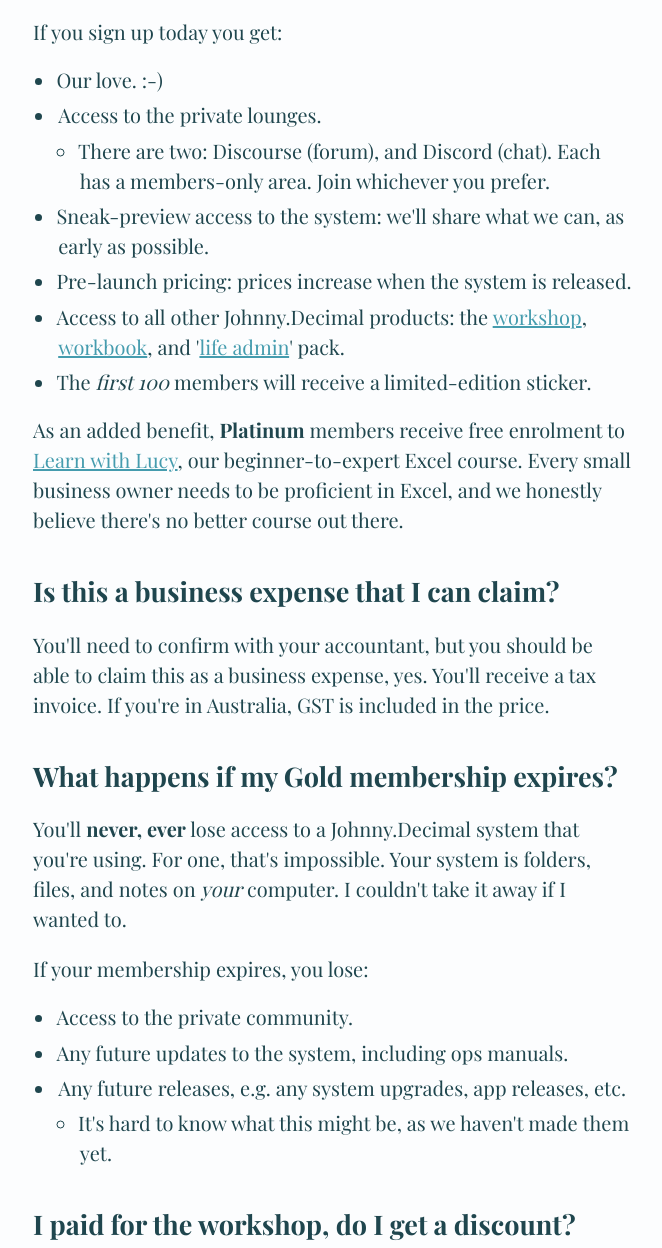
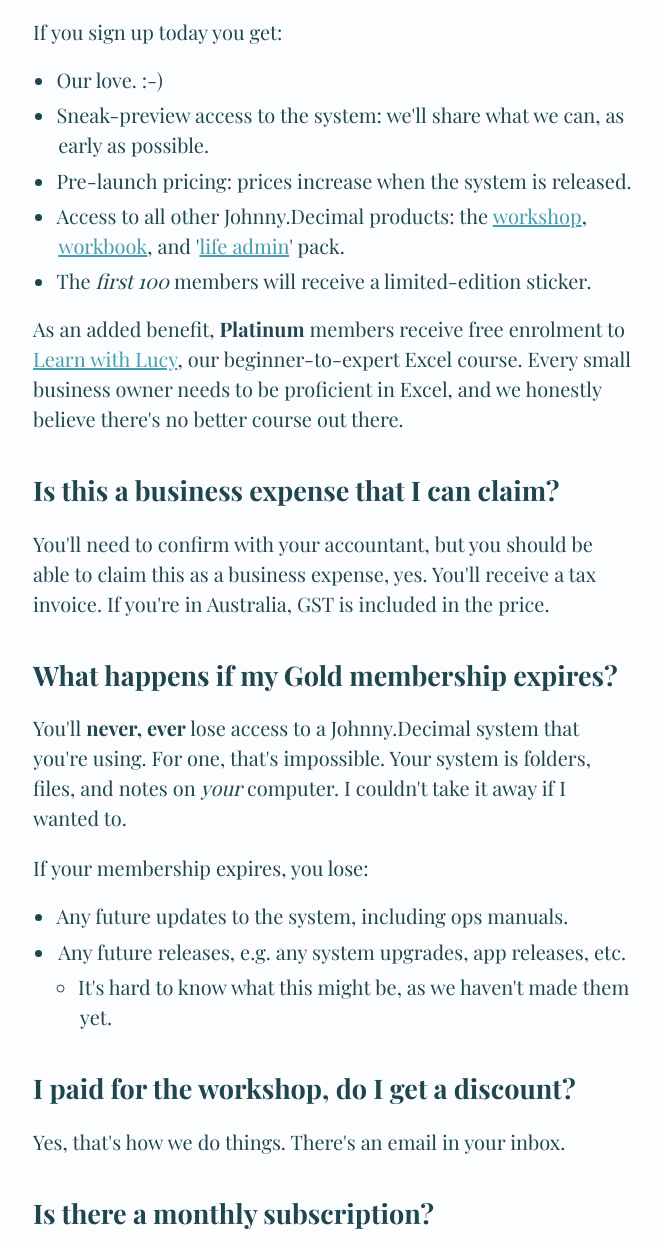
Before and after one commit to johnnydecimal/decimal.business, an Astro site: page / in a window 1280 px wide. Shown: the part 10321-11569 px from the top of the page, without its empty margins (307-969 px from the left). Built offline with nearby package versions, Linux system fonts and the light colour scheme; Astro itself is replaced by a stand-in of ours; a web font is replaced by a local one.

Commit message:
remove private community nonsense

```diff
--- a/src/components/words/Home_FAQ.mdx
+++ b/src/components/words/Home_FAQ.mdx
@@ -20,8 +20,6 @@ We're still building the Small Business System. We're working on it 6 days a wee
 If you sign up today you get:
 
 - Our love. :-)
-- Access to the private lounges.
-  - There are two: Discourse (forum), and Discord (chat). Each has a members-only area. Join whichever you prefer.
 - Sneak-preview access to the system: we'll share what we can, as early as possible.
 - Pre-launch pricing: prices increase when the system is released.
 - Access to all other Johnny.Decimal products: the [workshop](https://jdcm.al/14.22/), [workbook](https://jdcm.al/14.21/), and '[life admin](https://jdcm.al/14.11/)' pack.
@@ -39,7 +37,6 @@ You'll **never, ever** lose access to a Johnny.Decimal system that you're using.
 
 If your membership expires, you lose:
 
-- Access to the private community.
 - Any future updates to the system, including ops manuals.
 - Any future releases, e.g. any system upgrades, app releases, etc.
   - It's hard to know what this might be, as we haven't made them yet.
```
